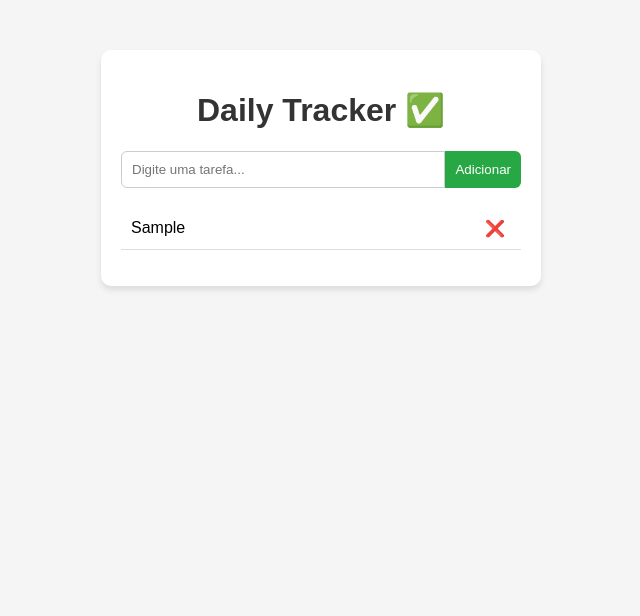
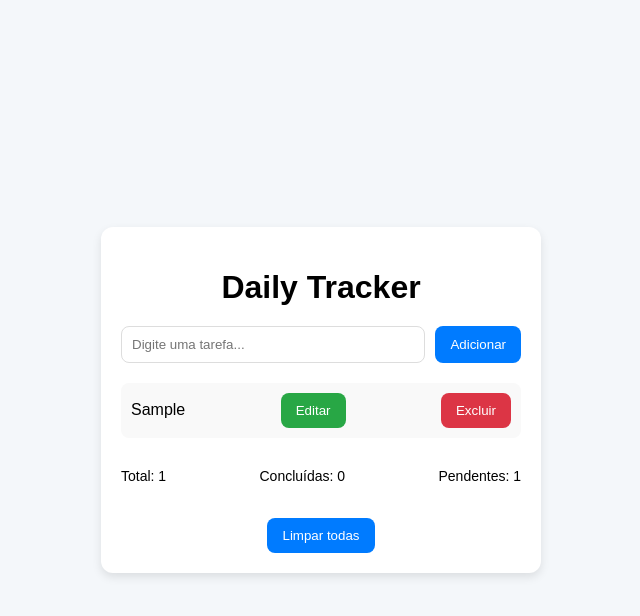
Before and after one commit to leandro-01/daily-tracker, a plain HTML site: page index.html in a window 1280 px wide. Both pictures are taken after typing "Sample" into the empty fields and a click on the button "Adicionar". Shown: the whole page, without its empty margins (319-959 px from the left). Drawn offline with Linux system fonts and the light colour scheme.

Commit message:
Adicionado contador de tarefas (total, concluídas e pendentes)

```diff
--- a/index.html
+++ b/index.html
@@ -8,12 +8,20 @@
 </head>
 <body>
     <div class="container">
-        <h1>Daily Tracker ✅</h1>
+        <h1>Daily Tracker</h1>
         <div class="input-container">
             <input type="text" id="taskInput" placeholder="Digite uma tarefa...">
             <button id="addTaskBtn">Adicionar</button>
         </div>
         <ul id="taskList"></ul>
+        <div class="stats">
+            <p>Total: <span id="totalCount">0</span></p>
+            <p>Concluídas: <span id="completedCount">0</span></p>
+            <p>Pendentes: <span id="pendingCount">0</span></p>
+        </div>
+        <div class="actions">
+            <button id="clearTasksBtn">Limpar todas</button>
+        </div>
     </div>
     <script src="script.js"></script>
 </body>
--- a/script.js
+++ b/script.js
@@ -1,27 +1,102 @@
-document.getElementById("addTaskBtn").addEventListener("click", function() {
+document.addEventListener("DOMContentLoaded", loadTasks);
+
 const taskInput = document.getElementById("taskInput");
+const addTaskBtn = document.getElementById("addTaskBtn");
+const taskList = document.getElementById("taskList");
+const clearTasksBtn = document.getElementById("clearTasksBtn");
+
+const totalCount = document.getElementById("totalCount");
+const completedCount = document.getElementById("completedCount");
+const pendingCount = document.getElementById("pendingCount");
+
+addTaskBtn.addEventListener("click", addTask);
+clearTasksBtn.addEventListener("click", clearTasks);
+
+function addTask() {
     const taskText = taskInput.value.trim();
+    if (taskText === "") return;
 
-    if (taskText !== "") {
+    const li = createTaskElement(taskText);
+    taskList.appendChild(li);
+
+    saveTasks();
+    updateStats();
+    taskInput.value = "";
+}
+
+function createTaskElement(taskText, completed = false) {
     const li = document.createElement("li");
-        li.textContent = taskText;
+    if (completed) li.classList.add("completed");
 
-        // Alternar concluído ao clicar
-        li.addEventListener("click", function() {
+    const span = document.createElement("span");
+    span.textContent = taskText;
+    span.addEventListener("click", function () {
         li.classList.toggle("completed");
+        saveTasks();
+        updateStats();
     });
 
-        // Botão de deletar tarefa
-        const deleteBtn = document.createElement("button");
-        deleteBtn.textContent = "❌";
-        deleteBtn.classList.add("deleteBtn");
-        deleteBtn.addEventListener("click", function(e) {
-            e.stopPropagation(); // evita marcar como concluído ao excluir
-            li.remove();
+    const editBtn = document.createElement("button");
+    editBtn.textContent = "Editar";
+    editBtn.style.backgroundColor = "#28a745";
+    editBtn.addEventListener("click", function () {
+        const newText = prompt("Edite a tarefa:", span.textContent);
+        if (newText !== null && newText.trim() !== "") {
+            span.textContent = newText.trim();
+            saveTasks();
+            updateStats();
+        }
     });
 
+    const deleteBtn = document.createElement("button");
+    deleteBtn.textContent = "Excluir";
+    deleteBtn.style.backgroundColor = "#dc3545";
+    deleteBtn.addEventListener("click", function () {
+        li.remove();
+        saveTasks();
+        updateStats();
+    });
+
+    li.appendChild(span);
+    li.appendChild(editBtn);
     li.appendChild(deleteBtn);
-        document.getElementById("taskList").appendChild(li);
-        taskInput.value = "";
+
+    return li;
 }
+
+function saveTasks() {
+    const tasks = [];
+    document.querySelectorAll("#taskList li").forEach(li => {
+        tasks.push({
+            text: li.querySelector("span").textContent,
+            completed: li.classList.contains("completed")
         });
+    });
+    localStorage.setItem("tasks", JSON.stringify(tasks));
+}
+
+function loadTasks() {
+    const tasks = JSON.parse(localStorage.getItem("tasks")) || [];
+    tasks.forEach(task => {
+        const li = createTaskElement(task.text, task.completed);
+        taskList.appendChild(li);
+    });
+    updateStats();
+}
+
+function clearTasks() {
+    taskList.innerHTML = "";
+    saveTasks();
+    updateStats();
+}
+
+function updateStats() {
+    const tasks = document.querySelectorAll("#taskList li");
+    const total = tasks.length;
+    const completed = document.querySelectorAll("#taskList li.completed").length;
+    const pending = total - completed;
+
+    totalCount.textContent = total;
+    completedCount.textContent = completed;
+    pendingCount.textContent = pending;
+}
--- a/style.css
+++ b/style.css
@@ -1,74 +1,81 @@
 body {
     font-family: Arial, sans-serif;
-    background: #f5f5f5;
+    background-color: #f4f7fa;
     margin: 0;
     padding: 0;
+    display: flex;
+    justify-content: center;
+    align-items: center;
+    height: 100vh;
 }
 
 .container {
-    max-width: 400px;
-    margin: 50px auto;
+    background: white;
     padding: 20px;
-    background: white;
-    border-radius: 10px;
-    box-shadow: 0 4px 6px rgba(0,0,0,0.1);
+    border-radius: 12px;
+    width: 400px;
+    box-shadow: 0px 4px 10px rgba(0,0,0,0.1);
 }
 
 h1 {
     text-align: center;
-    color: #333;
+    margin-bottom: 20px;
 }
 
 .input-container {
     display: flex;
-    margin-bottom: 20px;
+    gap: 10px;
 }
 
 #taskInput {
     flex: 1;
     padding: 10px;
-    border: 1px solid #ccc;
-    border-radius: 6px 0 0 6px;
+    border: 1px solid #ddd;
+    border-radius: 8px;
 }
 
-#addTaskBtn {
-    padding: 10px;
+button {
+    padding: 10px 15px;
     border: none;
-    background: #28a745;
+    border-radius: 8px;
+    background-color: #007bff;
     color: white;
-    border-radius: 0 6px 6px 0;
     cursor: pointer;
-    transition: background 0.3s;
 }
 
-#addTaskBtn:hover {
-    background: #218838;
+button:hover {
+    background-color: #0056b3;
 }
 
-#taskList {
-    list-style: none;
+ul {
+    list-style-type: none;
     padding: 0;
+    margin-top: 20px;
 }
 
-#taskList li {
+li {
+    background: #f9f9f9;
+    padding: 10px;
+    margin-bottom: 10px;
+    border-radius: 8px;
     display: flex;
     justify-content: space-between;
     align-items: center;
-    padding: 10px;
-    border-bottom: 1px solid #ddd;
-    cursor: pointer;
 }
 
-#taskList li.completed {
+li.completed {
     text-decoration: line-through;
     color: gray;
 }
 
-.deleteBtn {
-    background: transparent;
-    border: none;
-    color: red;
-    font-size: 16px;
-    cursor: pointer;
-    margin-left: 10px;
+.actions {
+    margin-top: 20px;
+    text-align: center;
 }
+
+.stats {
+    margin-top: 15px;
+    font-size: 14px;
+    display: flex;
+    justify-content: space-between;
+}
```
Lines whose indentation alone changed are shown as unchanged.
